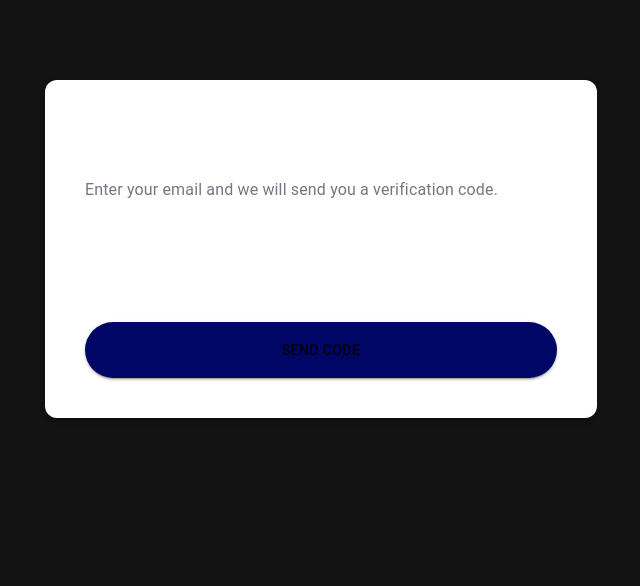
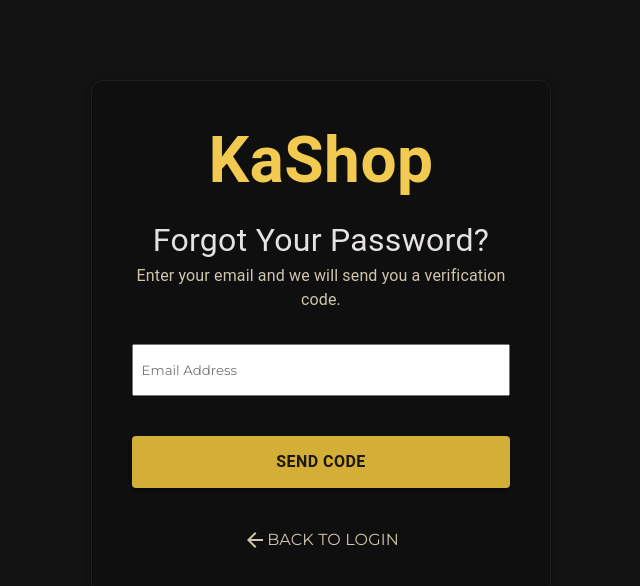
Before and after one commit to Manar-sami/E-commerce, a React (Vite) app: page /ForgetPassword in a window 1280 px wide. Shown: the top 586 px of the page, without its empty margins (319-959 px from the left). Built offline with nearby package versions, Linux system fonts and the light colour scheme; no server answers.

Commit message:
update forgetpassword page

```diff
--- a/src/Auth/forgetpassword/Forgetpassword.jsx
+++ b/src/Auth/forgetpassword/Forgetpassword.jsx
@@ -1,23 +1,30 @@
 import Container from "@mui/material/Container";
 import Box from "@mui/material/Box";
 import Typography from "@mui/material/Typography";
-import TextField from "@mui/material/TextField";
+import ArrowBackIcon from '@mui/icons-material/ArrowBack';
 import Button from "@mui/material/Button";
 import useForgetPassword from "./../../Hook/ForgetPassword"
 import { useForm } from "react-hook-form";
-import {useNavigate} from "react-router-dom";
+import {Link, useNavigate} from "react-router-dom";
+import { CircularProgress } from "@mui/material";
+import { useState } from "react";
+import {Schemaforget} from "./Schemaforget"
+import { yupResolver } from "@hookform/resolvers/yup";
 
 
 function Forgetpassword() {
 
-    const {mutate:forget}=useForgetPassword();
+    const {mutate:forget,isPending}=useForgetPassword();
+    const [error, setError] = useState("");
      const navigate=useNavigate();
-
 
  const {
      register,
      handleSubmit,
-   } = useForm({});
+     formState: { errors}
+   } = useForm({
+    resolver: yupResolver(Schemaforget),
+   });
 
 
    const forgetpassword=(data)=>{
@@ -26,34 +33,49 @@ function Forgetpassword() {
     forget(data, {
         onSuccess:()=>{
       navigate("/ResetPassword");
+    },
+    onError:(error)=>{
+      setError(error.response.data.message)
+
+     console.log(error.response.data.message)
     }
     })
    }
 
   return (
-    <Container maxWidth="sm">
+    <Container>
       <Box
         sx={{
           mt: 10,
           p: 5,
-          borderRadius: 3,
+          borderRadius: "12px",
           boxShadow: 3,
-          backgroundColor: "#fff",
+          border:"1px solid #FFFFFF10",
+          backgroundColor: "#0F0F0F",
+          textAlign:'center',
+          maxWidth:"40%",
+          mx:"auto",
         }}
       >
         <Typography
           variant="h4"
           sx={{
             fontWeight: "bold",
+            color:"#F2CA50",
+            fontSize:"64px",
             mb: 2,
           }}
         >
-          Forgot Password?
+          KaShop
+        </Typography>
+
+        <Typography sx={{fontSize:'32px',color:"#E5E2E1"}}>
+          Forgot Your Password?
         </Typography>
 
         <Typography
           sx={{
-            color: "#767683",
+            color: "#D0C5AF",
             mb: 4,
           }}
         >
@@ -69,28 +91,60 @@ function Forgetpassword() {
             gap: 3,
           }}
         >
-          <TextField
-          {...register("email")}
-            label="Email Address"
-            type="email"
-            variant="standard"
-          />
+
+
+
+          <Box component="input" placeholder="Email Address" {...register("email")}
+          sx={{
+            px:1,
+            py:2,
+          }}
+          >
+
+          </Box>
+
 
           <Button
           type="submit"
             variant="contained"
+            disabled={isPending}
             sx={{
               mt: 2,
-              py: 2,
-              borderRadius: "50px",
-              background: "#000666",
+              py: "12px",
+              borderRadius: "4px",
+              background: "#D4AF37",
+              fontSize:"16px",
+              fontWeight:"600",
               "&:hover": {
-                background: "#0014b3",
+                background: "#F2CA50",
               },
             }}
           >
-            Send Code
+            {isPending?<CircularProgress></CircularProgress>:"Send Code"}
           </Button>
+        </Box>
+
+         {errors.email ? (
+                  <Box sx={{color:"red",mt:2 }}>{errors.email.message}</Box>
+                ) : (
+                  ""
+                )}
+
+        {error && (
+  <Typography sx={{ color: "red", mt: 1 }}>
+    {error}
+  </Typography>
+)}
+
+        <Box component={Link} to="/login" sx={{
+          color:"#D0C5AF",
+          textDecoration:'none',
+          display:"flex",
+          justifyContent:'center',
+          alignItems:'center',
+          py:5
+        }}>
+       <ArrowBackIcon /> BACK TO LOGIN
         </Box>
       </Box>
     </Container>
--- /dev/null
+++ b/src/Auth/forgetpassword/Schemaforget.jsx
@@ -0,0 +1,11 @@
+import * as yup from "yup"
+
+
+export const Schemaforget=yup.object({
+
+      email:yup.string().required().email(),
+
+
+
+
+    })
```
